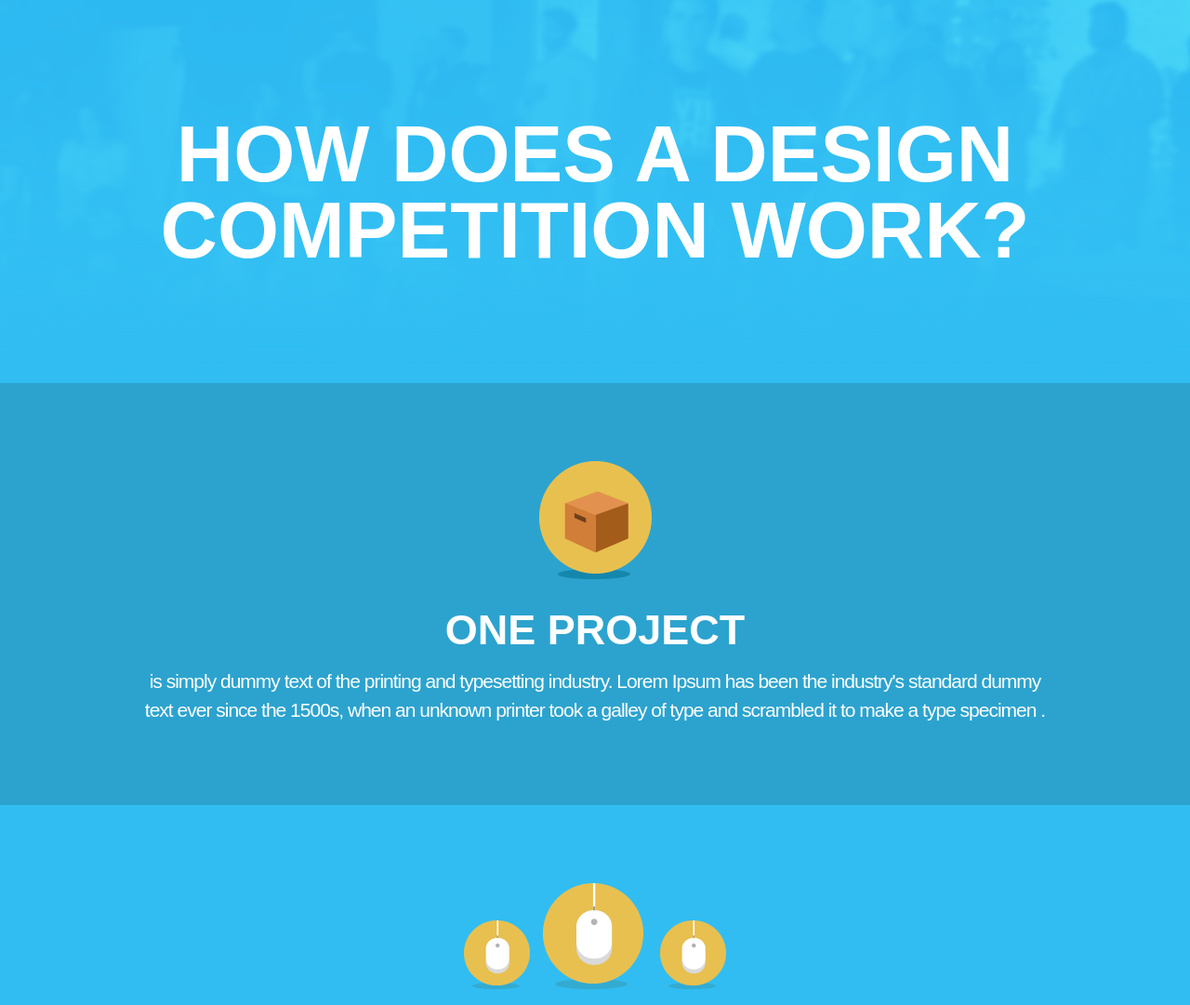
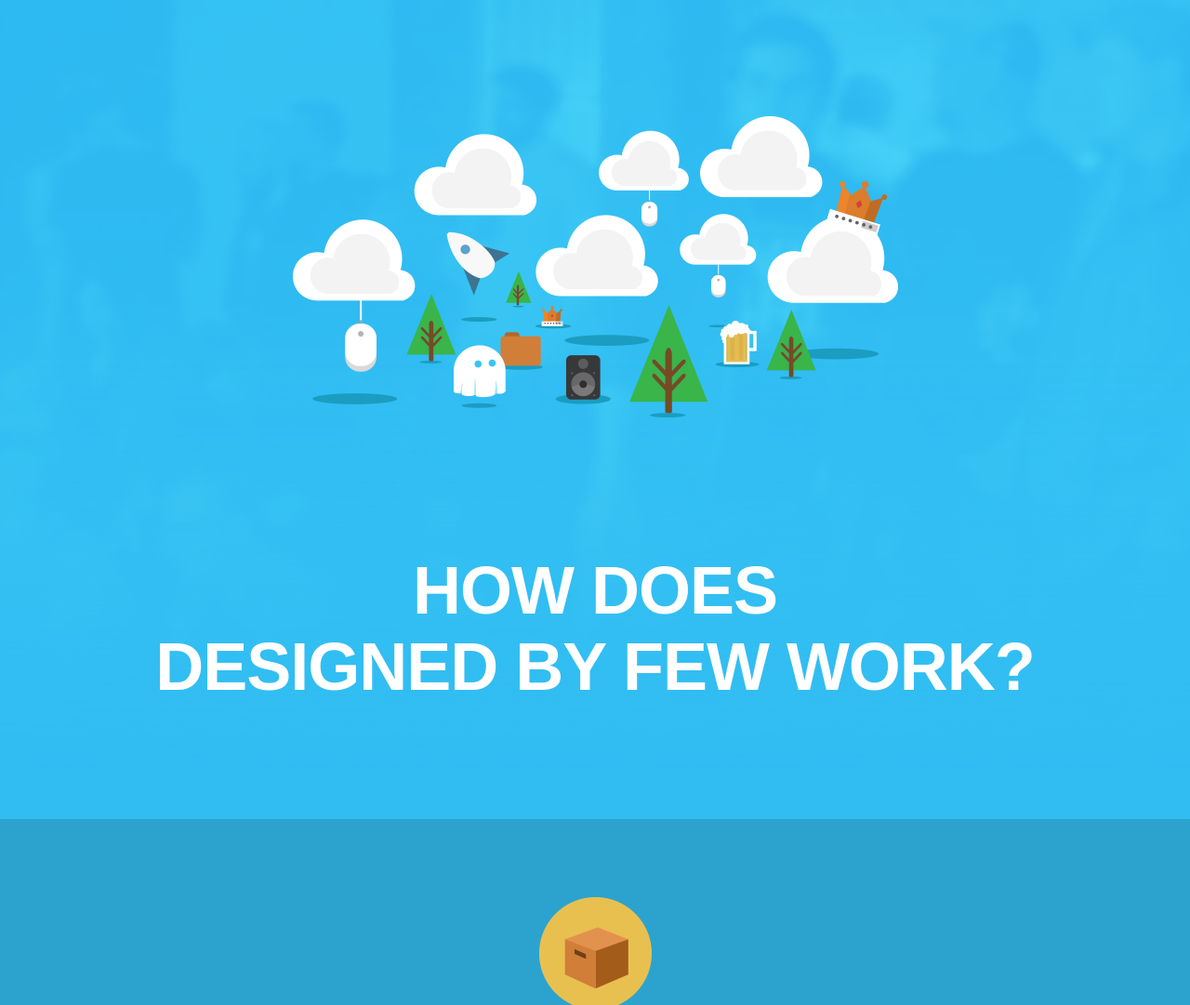
Before and after one commit to gccouch/DxF, a plain HTML site: page index.html in a window 1280 px wide. Shown: the part 1420-2501 px from the top of the page at 93% size. Drawn offline with Linux system fonts and the light colour scheme; a script that the page names is missing.

Commit message:
icon updates

```diff
--- a/css/style.css
+++ b/css/style.css
@@ -229,16 +229,18 @@ h1.nav_logo {
     -o-background-size: cover;
     background-size: cover;
     padding:12% 0 0 0;
+    text-align: center;
 
   }
 
     #page3 h1 {
-    font-size: 85px;
+    font-size: 72px;
     color: #fff;
     font-weight: 900;
     line-height: 82px;
     padding-bottom: 100px;
     text-align: center;
+    letter-spacing: -1px;
   }
 
 
@@ -261,6 +263,7 @@ h1.nav_logo {
     letter-spacing: -1px;
   }
 
+.clouds { padding-bottom: 15%;}
 
   .characters {
     padding-top: 25px;
--- a/index.html
+++ b/index.html
@@ -69,9 +69,16 @@
 
 
     <div id="page3">
+
         <div class="row">
             <div class="large-12 columns">
-                <h1>HOW DOES A DESIGN COMPETITION WORK?</h1>
+               <img class="clouds" src="img/page_3_bottom2.png" />
+            </div>
+        </div>
+
+         <div class="row">
+            <div class="large-12 columns">
+                <h1>HOW DOES </br>DESIGNED BY FEW WORK?</h1>
             </div>
         </div>
   </div>
```
Also changed, not shown: img/page_3_bottom.png (added), img/page_3_bottom2.png (added).
